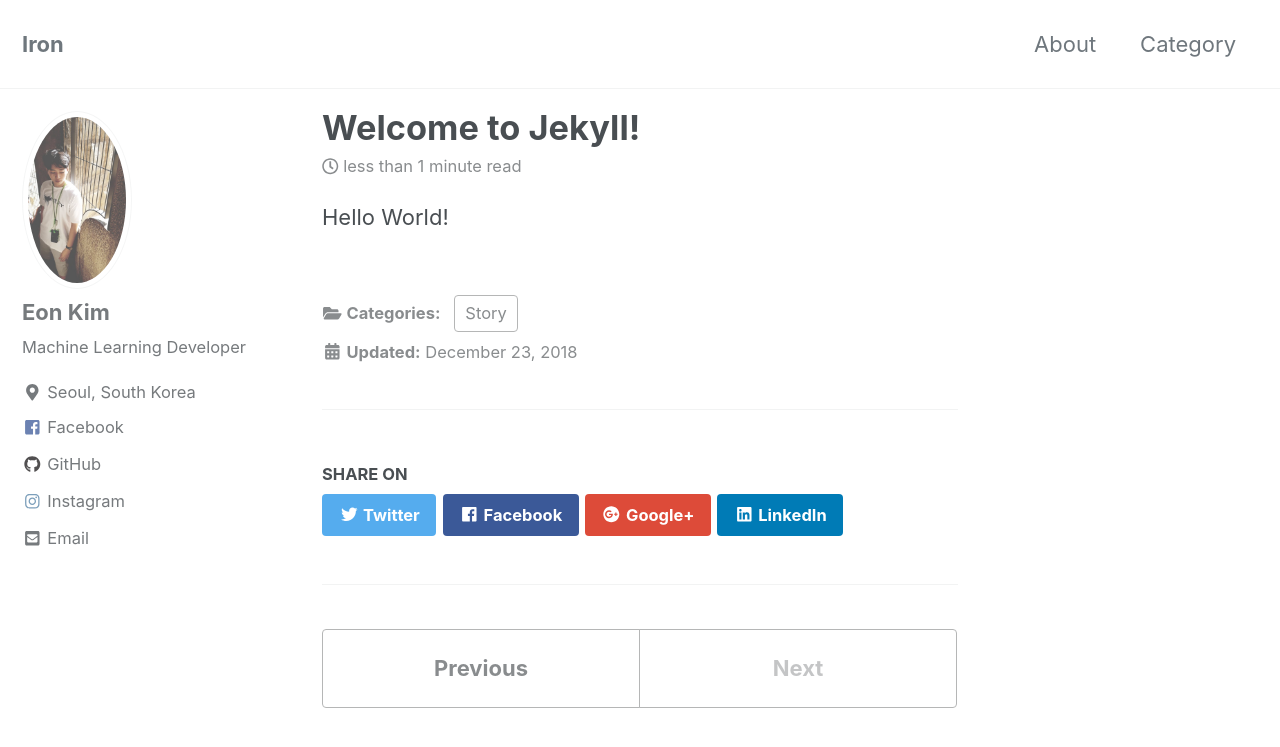
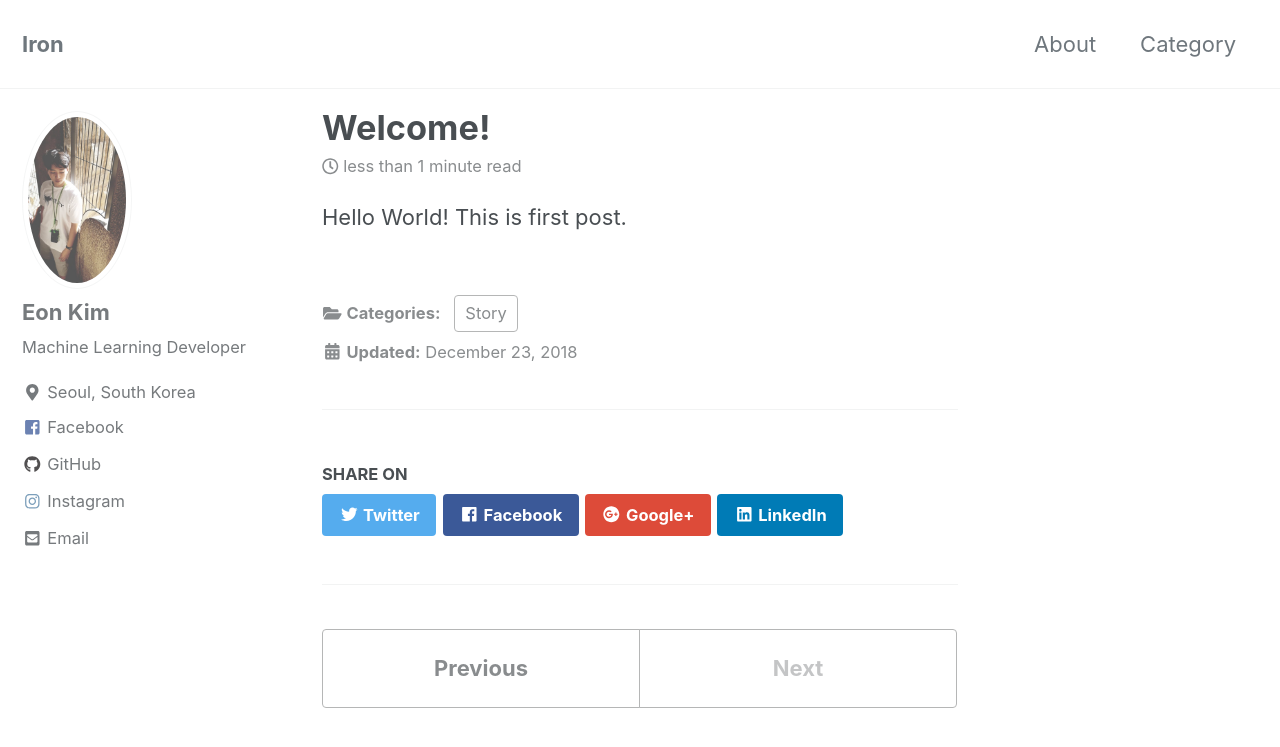
Before and after one commit to thisisiron/thisisiron.github.io, a Jekyll site: the page built from _posts/2018-01-26-first-post.md, in a window 1280 px wide and 900 px high. Shown: the top 747 px of the window. Built offline with Jekyll 4.4.1, drawn with Linux system fonts in a browser that asks for light colours; cached includes are drawn as plain includes; nearby versions of some CDN libraries.

Commit message:
update first post

```diff
--- a/_posts/2018-01-26-first-post.md
+++ b/_posts/2018-01-26-first-post.md
@@ -1,7 +1,7 @@
 ---
-title: "Welcome to Jekyll!"
+title: "Welcome!"
 date: 2018-12-23
 categories: Story
 ---
 
-Hello World!
+Hello World! This is first post.
```
